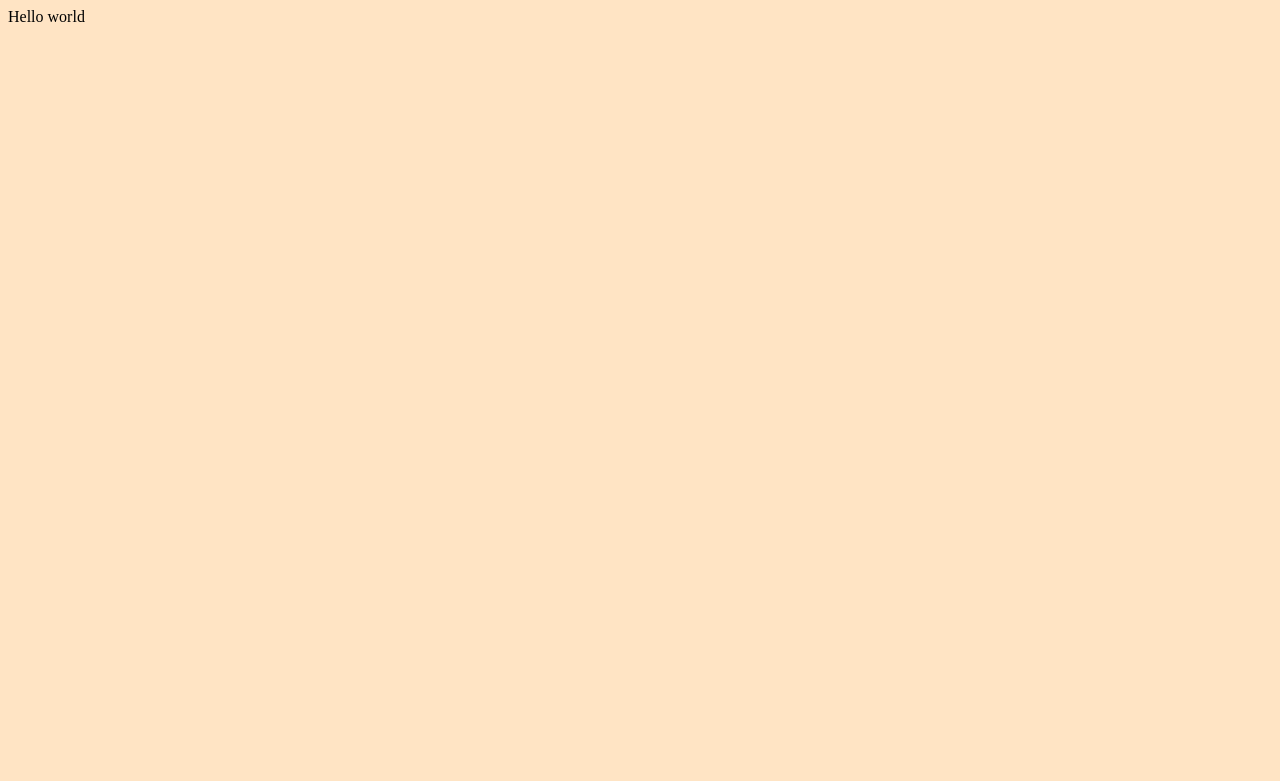
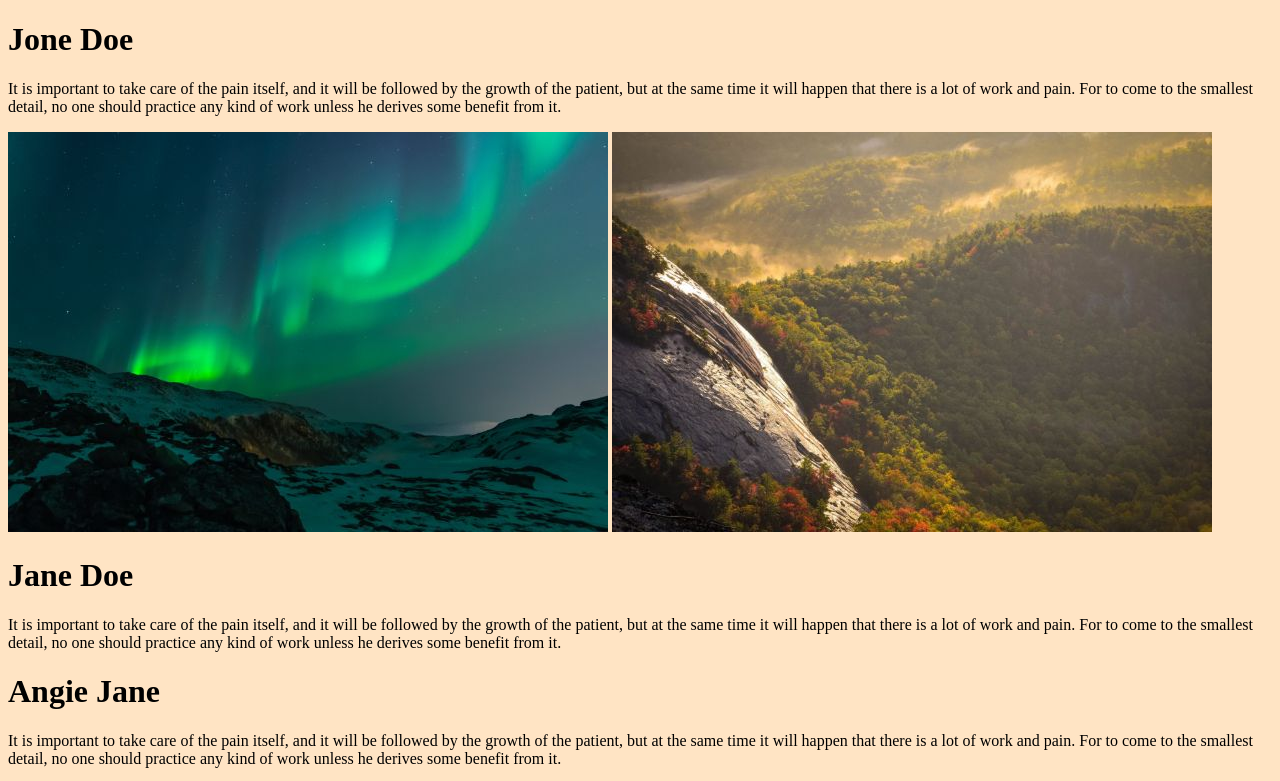
Before and after one commit to ICYEZAGATORE/Coding-Challenge-2, a plain HTML site: page index.html in a window 1280 px wide. Shown: the top 781 px of the page. Drawn offline with Linux system fonts and the light colour scheme.

Commit message:
Profiles

```diff
--- a/index.html
+++ b/index.html
@@ -7,6 +7,27 @@
     <link rel="stylesheet" href="./styles/styles.css">
 </head>
 <body>
-    Hello world
+   <nav></nav>
+   <main>
+    <div class="Profile" id="John-Doe">
+        <h1>Jone Doe</h1>
+        <p>It is important to take care of the pain itself, and it will be followed by the growth of the patient, but at the same time it will happen that there is a lot of work and pain. For to come to the smallest detail, no one should practice any kind of work unless he derives some benefit from it.</p>
+        <div id="pictures">
+            <img src="./Pictures/John Doe lights.jpg" alt="lights">
+        <img src="./Pictures/John Doe nature.jpg" alt="nature">
+        </div>
+
+    </div>
+    <div class="Profile" id="Jane-Doe">
+        <h1>Jane Doe</h1>
+        <p>It is important to take care of the pain itself, and it will be followed by the growth of the patient, but at the same time it will happen that there is a lot of work and pain. For to come to the smallest detail, no one should practice any kind of work unless he derives some benefit from it.</p>
+    </div>
+    <div class="Profile" id="Angie-Jane">
+        <h1>Angie Jane</h1>
+        <p>It is important to take care of the pain itself, and it will be followed by the growth of the patient, but at the same time it will happen that there is a lot of work and pain. For to come to the smallest detail, no one should practice any kind of work unless he derives some benefit from it.</p>
+        <img src="./Pictures/John Doe nature.jpg" alt="nature">
+    </div>
+   </main>
+   <footer></footer>
 </body>
 </html>
```
Also changed, not shown: Pictures/John Doe lights.jpg (added), Pictures/John Doe nature.jpg (added), Pictures/avatar3.png (added), Pictures/avatar6.png (added), Pictures/download.jpg (added), Pictures/forest.jpg (added).
